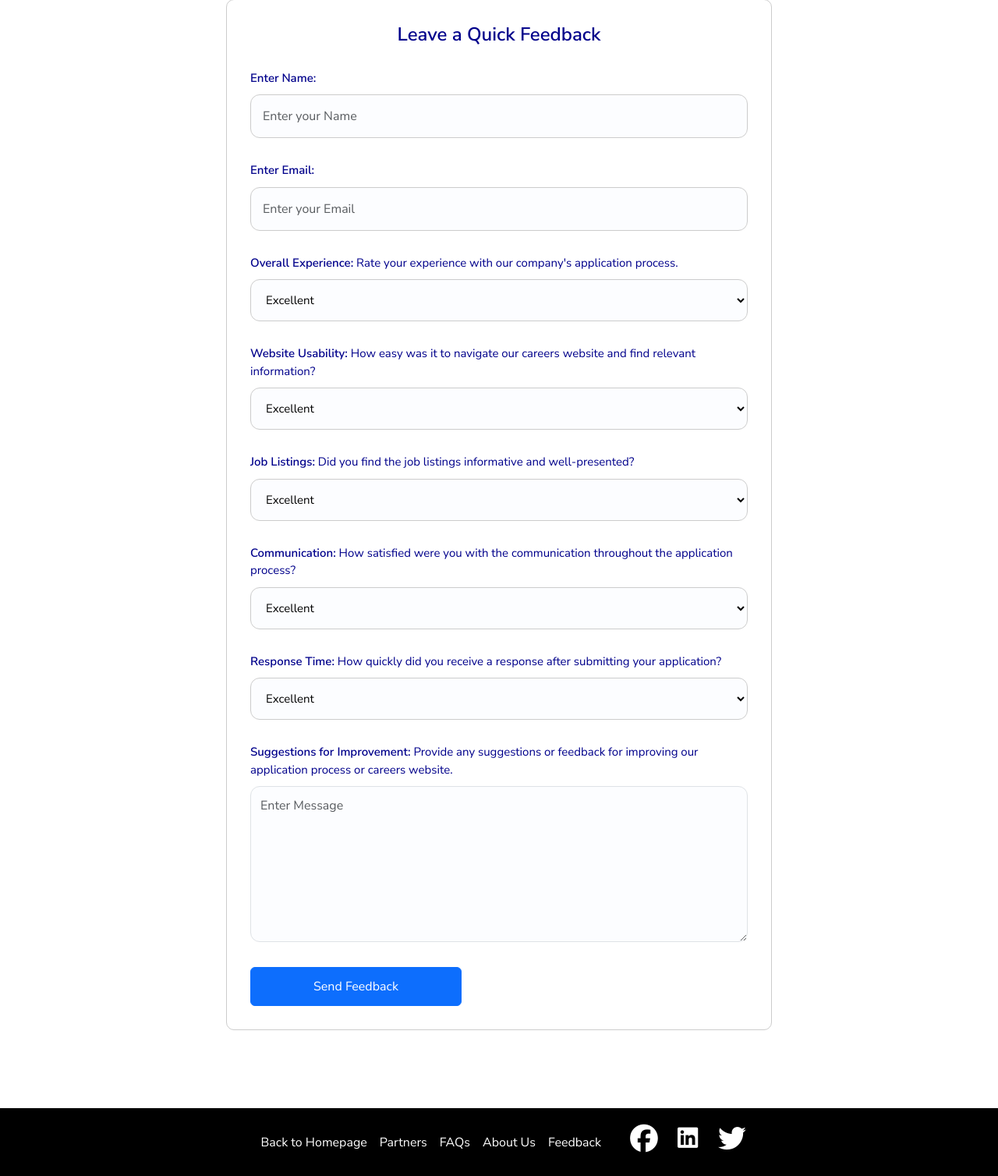
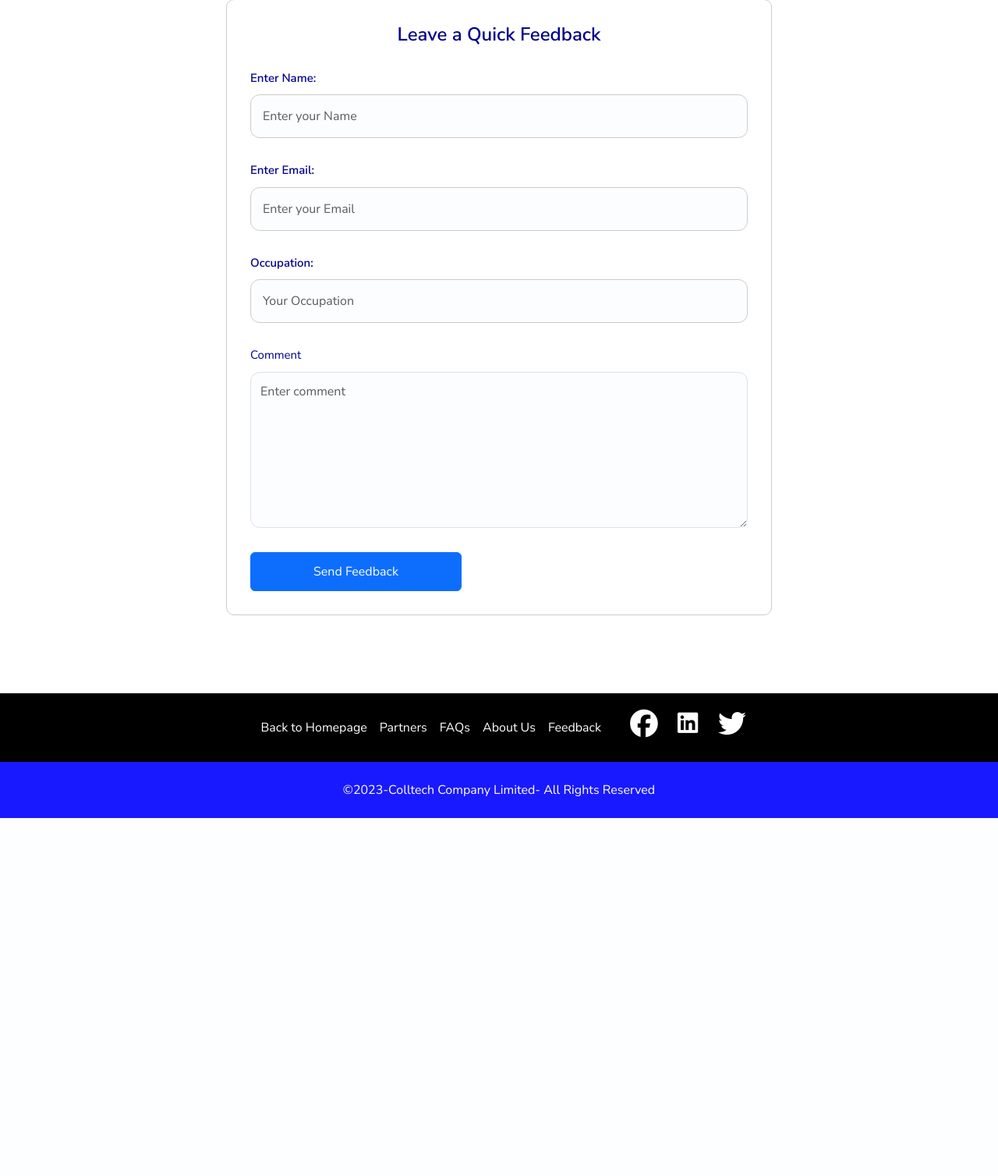
Before and after one commit to Collincehals/Colltech-Careers, a Flask app: page /user-feedback in a window 1280 px wide. Shown: the part 139-1647 px from the top of the page at 78% size. After the commit the page ends 1188 px from the top, so only its background shows below. Run offline with Flask 3, Linux system fonts and the light colour scheme; some libraries are stand-ins or nearby versions.

Commit message:
feedback form updated

```diff
--- a/app.py
+++ b/app.py
@@ -579,23 +579,17 @@ def feedback_submitted():
   if request.method == "POST":
     firstname = request.form['firstname']
     email = request.form['email']
-    experience = request.form['experience']
-    listings = request.form['listings']
-    suggestions = request.form['suggestions']
-    communication = request.form['communication']
-    usability = request.form['usability']
-    response_time = request.form['response_time']
-    add_feedback_to_db(request.form)
+    occupation = request.form['occupation']
+    comment = request.form['comment']
+    data=request.form
+    add_feedback_to_db(data)
     flash('Feedback sent successfully.Thank you!', 'success')
     return render_template('feedback_page.html',
                            firstname=firstname,
                            email=email,
-                           experience=experience,
-                           listings=listings,
-                           suggestions=suggestions,
-                           communication=communication,
-                           usability=usability,
-                           response_time=response_time)
+                           occupation=occupation,
+                           comment=comment
+                          )
   return redirect(url_for('user_feedback'))
 
 
--- a/templates/user_feedbackform.html
+++ b/templates/user_feedbackform.html
@@ -84,51 +84,10 @@
               <input type="text" name="firstname" class="form-control" placeholder="Enter your Name" required>
               <label for="email"><b>Enter Email:</b></label>
               <input type="email" name="email" class="form-control" placeholder="Enter your Email" required>
-            <label for="experience"><b>Overall Experience:</b> Rate your experience with our company's application process.</label>
-            <select name="experience" id="experience">
-                <option value="Excellent">Excellent</option>
-                  <option value="Very Good">Very Good</option>
-                  <option value="Good">Good</option>
-                  <option value="Fair">Fair</option>
-                  <option value="Poor">Poor</option>
-             </select>
-              <label for="usability"><b>Website Usability:</b> How easy was it to navigate our careers website and find relevant information?</label>
-              <select name="usability" id="usability">
-                    <option value="Excellent">Excellent</option>
-                    <option value="Very Good">Very Good</option>
-                    <option value="Good">Good</option>
-                    <option value="Fair">Fair</option>
-                    <option value="Poor">Poor</option>
-              </select>
-
-                <label for="listings"><b>Job Listings:</b> Did you find the job listings informative and well-presented?</label>
-                <select name="listings" id="listings">
-                    <option value="Excellent">Excellent</option>
-                    <option value="Very Good">Very Good</option>
-                    <option value="Good">Good</option>
-                    <option value="Fair">Fair</option>
-                    <option value="Poor">Poor</option>
-                </select>
-
-              <label for="communication"><b>Communication:</b> How satisfied were you with the communication throughout the application process?</label>
-                <select name="communication" id="communication">
-                    <option value="Excellent">Excellent</option>
-                    <option value="Very Good">Very Good</option>
-                    <option value="Good">Good</option>
-                    <option value="Fair">Fair</option>
-                    <option value="Poor">Poor</option>
-                </select>
-              <label for="response_time"><b>Response Time:</b> How quickly did you receive a response after submitting your application?</label>
-                <select name="response_time" id="response_time">
-                    <option value="Excellent">Excellent</option>
-                    <option value="Very Good">Very Good</option>
-                    <option value="Good">Good</option>
-                    <option value="Fair">Fair</option>
-                    <option value="Poor">Poor</option>
-                </select>
-
-              <label for="suggestions"><b>Suggestions for Improvement:</b> Provide any suggestions or feedback for improving our application process or careers website.</label>
-              <textarea name="suggestions" class="form-control" placeholder="Enter Message" required></textarea>
+              <label for="occupation"><b>Occupation:</b></label>
+              <input type="text" name="occupation" class="form-control" placeholder="Your Occupation" required>
+              <label for="comment">Comment</label>
+              <textarea name="comment" class="form-control" placeholder="Enter comment" required></textarea>
               <button type="submit" style="padding-top:12px;padding-bottom: 12px;padding-left: 80px; padding-right: 80px;" class="btn btn-primary">Send Feedback</button>
             </form>
           </div>
```
